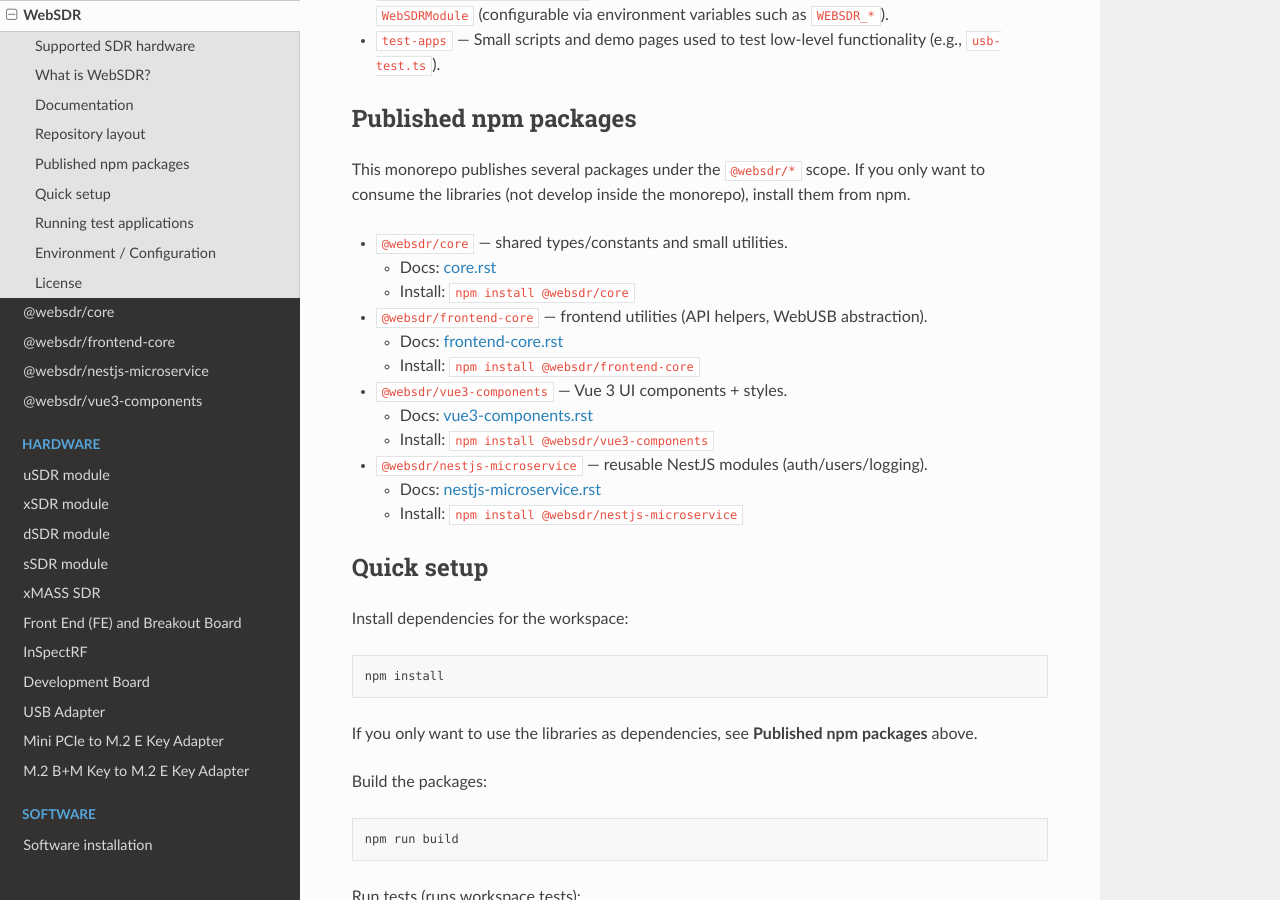
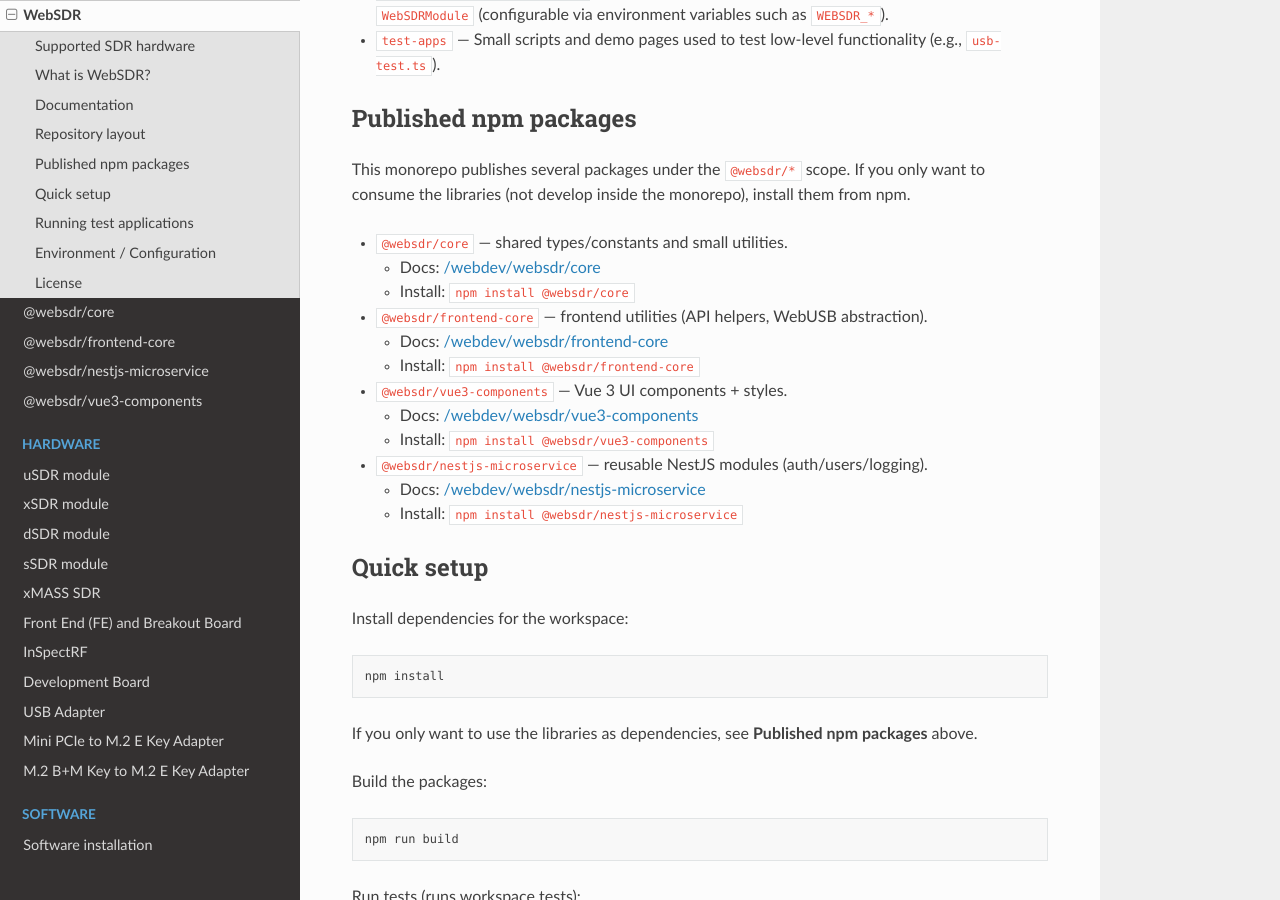
Before and after one commit to wavelet-lab/docs, a Sphinx documentation site: the page built from source/webdev/websdr/websdr.rst, in a window 1280 px wide and 900 px high, scrolled down 1609 px. Built offline with Sphinx 7.4.7 and the Read the Docs theme 3.1.0, drawn with Linux system fonts in a browser that asks for light colours.

Commit message:
docs: fix links

```diff
--- a/source/webdev/websdr/websdr.rst
+++ b/source/webdev/websdr/websdr.rst
@@ -65,22 +65,22 @@
 
 -  ``@websdr/core`` — shared types/constants and small utilities.
 
-   -  Docs: `core.rst <core.rst>`__
+   -  Docs: `/webdev/websdr/core </webdev/websdr/core>`__
    -  Install: ``npm install @websdr/core``
 
 -  ``@websdr/frontend-core`` — frontend utilities (API helpers, WebUSB abstraction).
 
-   -  Docs: `frontend-core.rst <frontend-core.rst>`__
+   -  Docs: `/webdev/websdr/frontend-core </webdev/websdr/frontend-core>`__
    -  Install: ``npm install @websdr/frontend-core``
 
 -  ``@websdr/vue3-components`` — Vue 3 UI components + styles.
 
-   -  Docs: `vue3-components.rst <vue3-components.rst>`__
+   -  Docs: `/webdev/websdr/vue3-components </webdev/websdr/vue3-components>`__
    -  Install: ``npm install @websdr/vue3-components``
 
 -  ``@websdr/nestjs-microservice`` — reusable NestJS modules (auth/users/logging).
 
-   -  Docs: `nestjs-microservice.rst <nestjs-microservice.rst>`__
+   -  Docs: `/webdev/websdr/nestjs-microservice </webdev/websdr/nestjs-microservice>`__
    -  Install: ``npm install @websdr/nestjs-microservice``
 
 Quick setup
```
